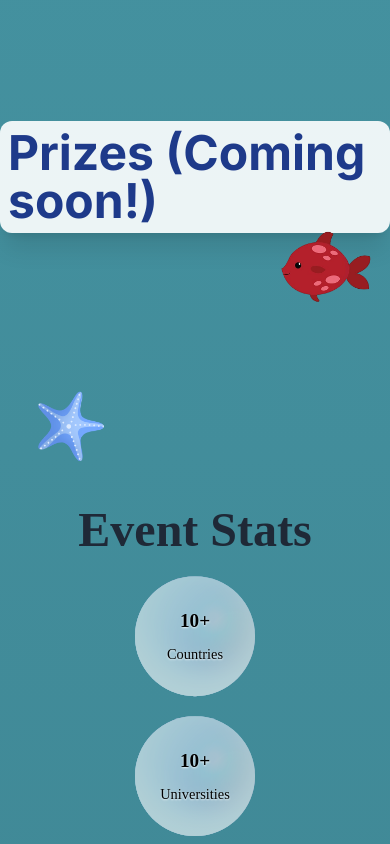
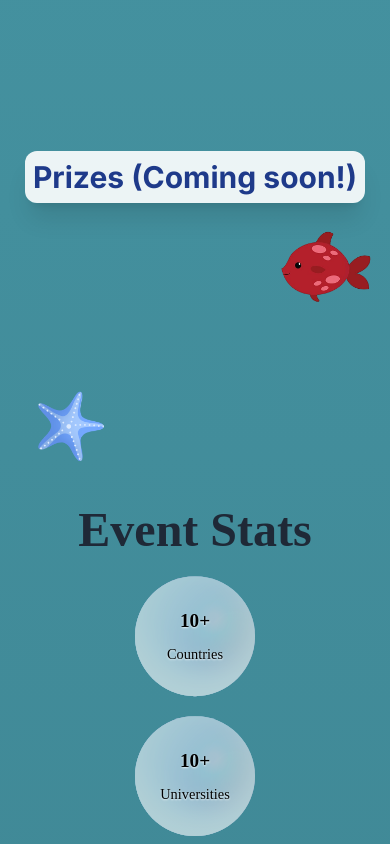
Before and after one commit to bryanmax9/beachhacks2025, a Next.js app: page / in a window 390 px wide. Shown: the part 5360-6204 px from the top of the page. Built offline with nearby package versions, Linux system fonts and the light colour scheme; no server answers; a web font is replaced by a local one.

Commit message:
Adjust text size and z-index for jellyfish

```diff
--- a/src/app/(landing)/_components/prizes.tsx
+++ b/src/app/(landing)/_components/prizes.tsx
@@ -37,7 +37,7 @@ export default function Prizes() {
       id="prizes"
       className="relative flex items-center flex-col justify-center align-middle w-full h-[70vh]"
     >
-      <h2 className="text-5xl font-bold mb-4 text-blue-900 bg-white bg-opacity-90 p-2 shadow-xl rounded-xl w-fit">
+      <h2 className="text-3xl lg:text-5xl font-bold mb-4 text-blue-900 bg-white bg-opacity-90 p-2 shadow-xl rounded-xl w-fit">
         Prizes (Coming soon!)
       </h2>
       {/* Floating Fish Decorations */}
--- a/src/app/(landing)/_components/teams.tsx
+++ b/src/app/(landing)/_components/teams.tsx
@@ -53,7 +53,7 @@ export default function TeamsComponent() {
       <FloatingFish
         src={jelly_fish}
         alt="jelly_fish"
-        className="md:w-32 w-24 md:h-32 h-24 absolute z-10 md:top-5 md:left-20 left-5"
+        className="md:w-32 w-24 md:h-32 h-24 absolute md:top-5 md:left-20 left-5"
       />
       <FloatingFish
         src={blue_fish}
```
